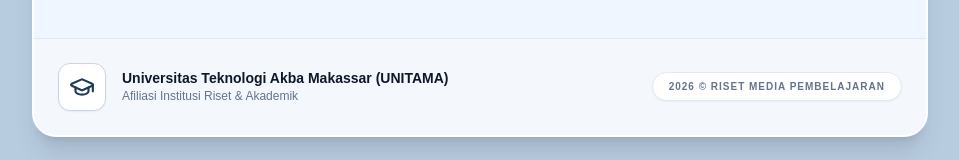
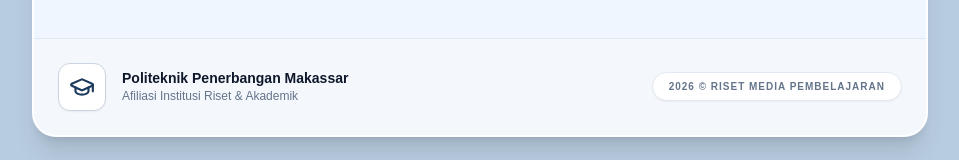
Before and after one commit to AsadaKen/wp-ilm-3d, a React (Vite) app: page /#/profile in a window 1280 px wide. Shown: the part 453-613 px from the top of the page, without its empty margins (160-1119 px from the left). Built offline with nearby package versions, Linux system fonts and the light colour scheme.

Commit message:
Update deskripsi dan model baru

```diff
--- a/src/pages/Profile.tsx
+++ b/src/pages/Profile.tsx
@@ -80,7 +80,7 @@ export default function Profile() {
             {/* Nama Lengkap Kampus */}
             <div>
               <h4 className="font-black text-slate-900 text-sm leading-tight">
-                Universitas Teknologi Akba Makassar (UNITAMA)
+                Politeknik Penerbangan Makassar
               </h4>
               <p className="text-xs font-medium text-text-muted">Afiliasi Institusi Riset & Akademik</p>
             </div>
```
